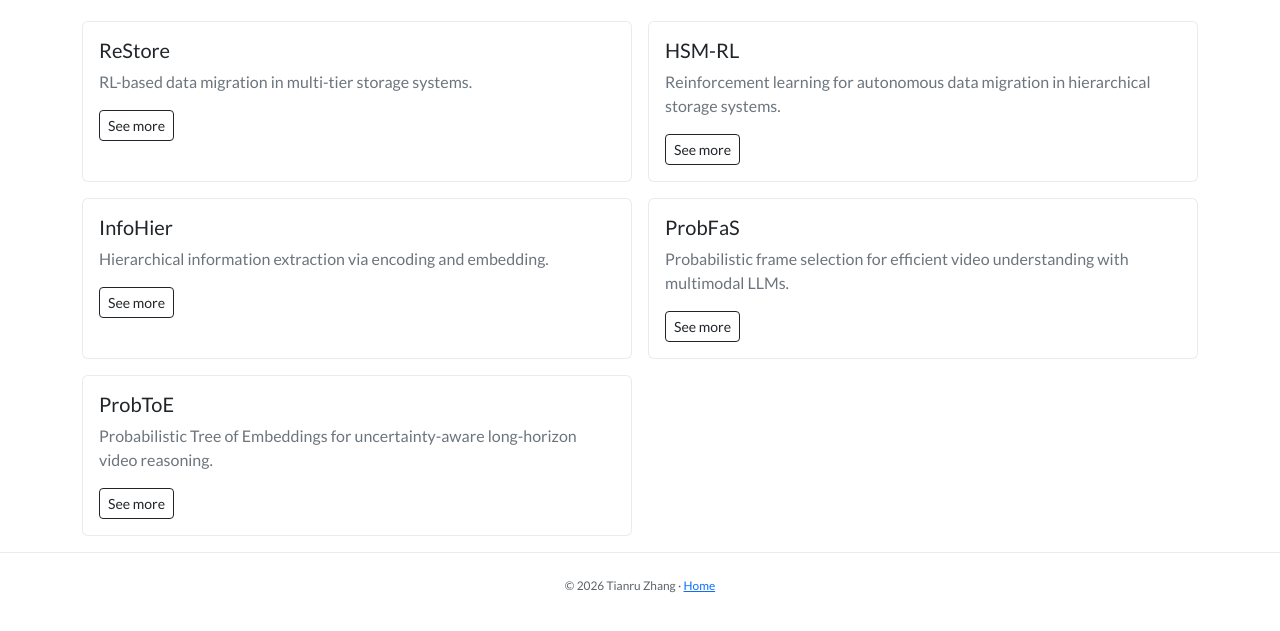
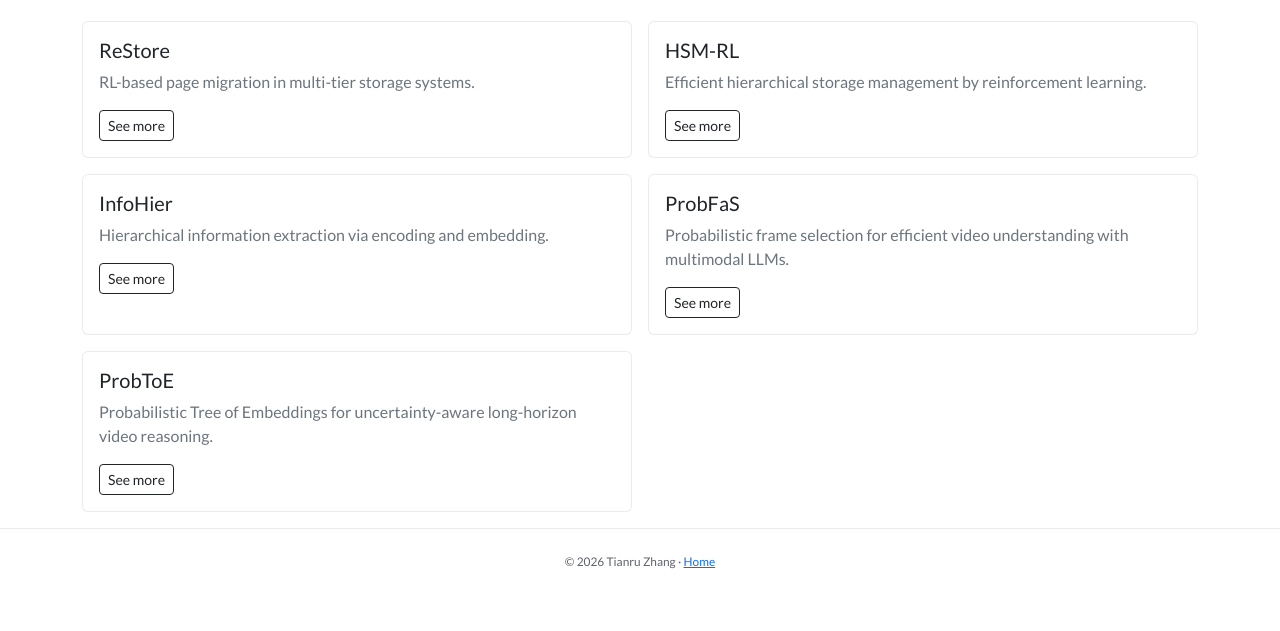
Before and after one commit to JSFRi/jsfri.github.io, a plain HTML site: page projects/index.html in a window 1280 px wide. Shown: the part 155-786 px from the top of the page. Drawn offline with nearby package versions, Linux system fonts and the light colour scheme.

Commit message:
Update projects

```diff
--- a/projects/index.html
+++ b/projects/index.html
@@ -42,7 +42,7 @@
         <div class="card h-100 card-hover">
           <div class="card-body">
             <h2 class="h5 mb-2">ReStore</h2>
-            <p class="text-secondary mb-3">RL-based data migration in multi-tier storage systems.</p>
+            <p class="text-secondary mb-3">RL-based page migration in multi-tier storage systems.</p>
             <a class="btn btn-outline-dark btn-sm" href="restore/">See more</a>
           </div>
         </div>
@@ -51,7 +51,7 @@
         <div class="card h-100 card-hover">
           <div class="card-body">
             <h2 class="h5 mb-2">HSM-RL</h2>
-            <p class="text-secondary mb-3">Reinforcement learning for autonomous data migration in hierarchical storage systems.</p>
+            <p class="text-secondary mb-3">Efficient hierarchical storage management by reinforcement learning.</p>
             <a class="btn btn-outline-dark btn-sm" href="hsm-rl/">See more</a>
           </div>
         </div>
```
Also changed, not shown: projects/hsm-rl/index.html (+1 -1 lines).
